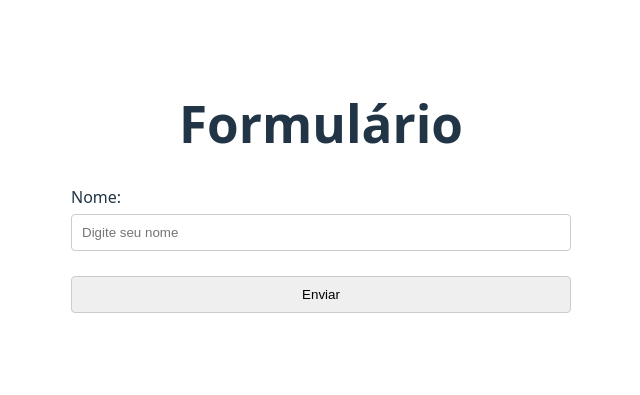
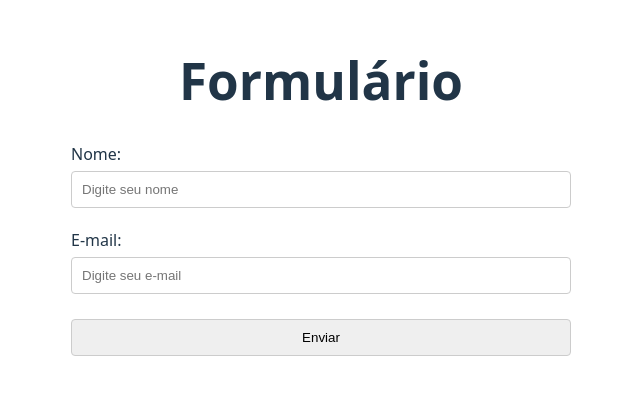
Before and after one commit to joao-vittorr/estudo-react-native, a React (Vite) app in the folder 5_form_em_react/form_react/: page / in a window 1280 px wide. Shown: the part 203-598 px from the top of the page, without its empty margins (319-959 px from the left). Built offline with nearby package versions, Linux system fonts and the light colour scheme.

Commit message:
Label envolvendo input

```diff
--- a/5_form_em_react/form_react/src/components/Myform.jsx
+++ b/5_form_em_react/form_react/src/components/Myform.jsx
@@ -9,6 +9,12 @@ const Myform = () => {
             <label htmlFor="name">Nome:</label>
             <input type="text" id="name" name="name" placeholder="Digite seu nome" required/>
 
+        {/* 2 - label envolvendo input  */}
+            <label>
+                <span>E-mail:</span>
+                <input type="email" name="email" placeholder="Digite seu e-mail" required/>
+            </label>
+
         </form>
         <input type="submit" value="Enviar" />
     </div>
```
